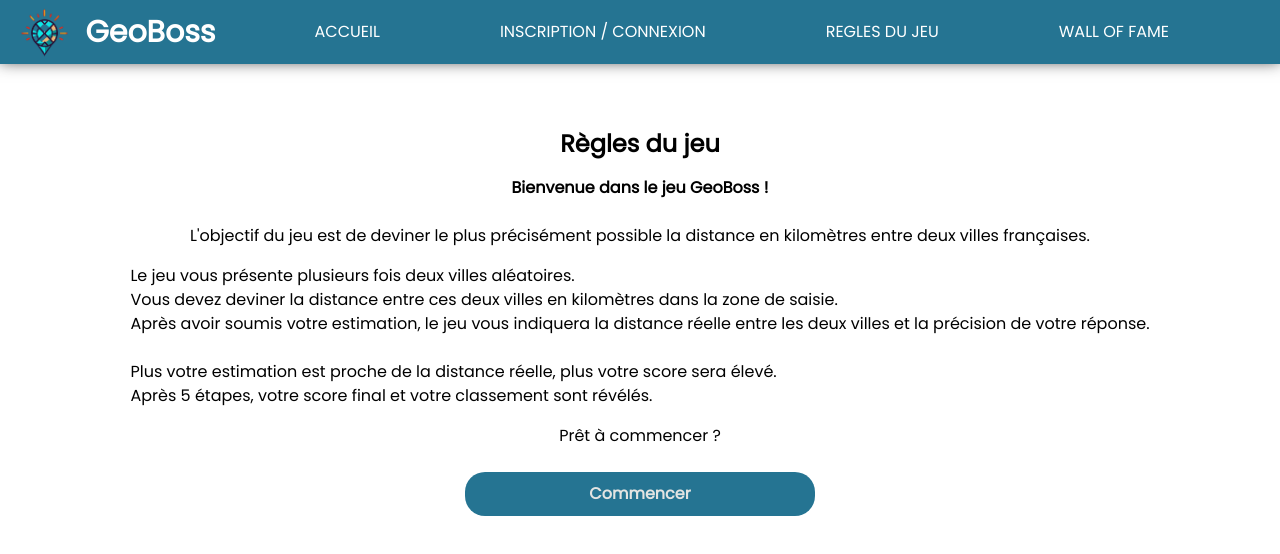
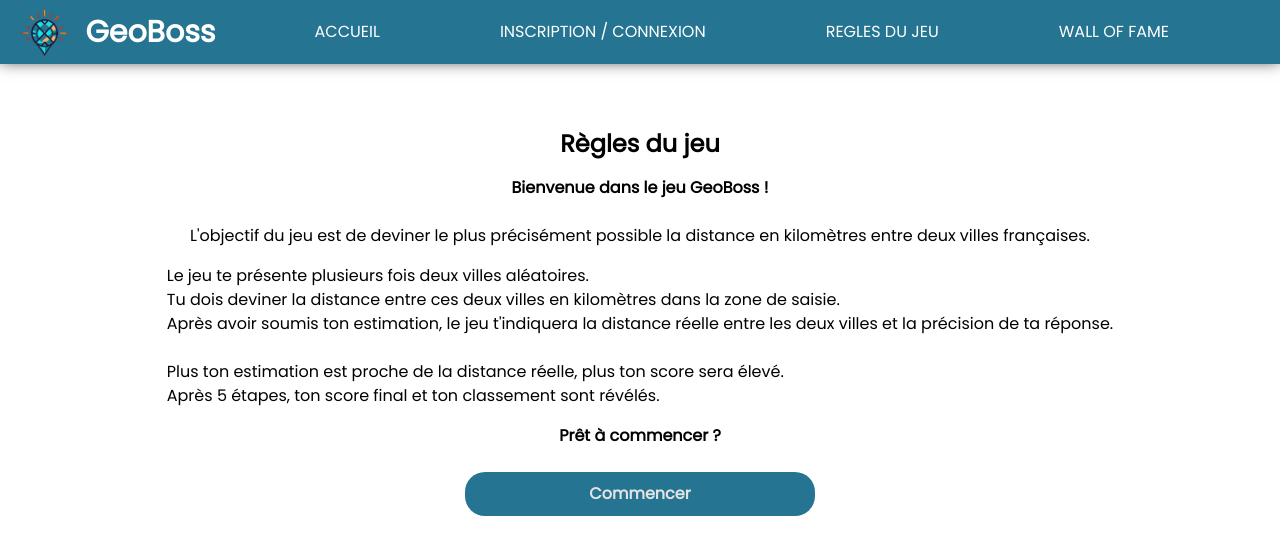
Before and after one commit to GaspardCLD/GeoBoss, a React (Vite) app in the folder frontend/: page /rules in a window 1280 px wide. Shown: the top 554 px of the page. Built offline with nearby package versions, Linux system fonts and the light colour scheme; no server answers.

Commit message:
C4_GeoBoss corrected minor issues

```diff
--- a/frontend/src/components/ConfirmationModal.jsx
+++ b/frontend/src/components/ConfirmationModal.jsx
@@ -45,7 +45,9 @@ function ConfirmationModal({
         },
       }}
     >
-      Ca a marché !
+      <p className="text-2xl text-[#257492] font-bold">
+        Tu es inscrit <br /> C'est parti pour l'aventure
+      </p>
     </ReactModal>
   );
 }
--- a/frontend/src/components/Login.jsx
+++ b/frontend/src/components/Login.jsx
@@ -36,11 +36,11 @@ function Login() {
     axios
       .post(`${import.meta.env.VITE_BACKEND_URL}/login`, user)
       .then((response) => {
+        setConfirmationModalOpen(true);
         const { token } = response.data;
         Cookies.set("jwt", token, { secure: true, sameSite: "strict" });
         const jwtToken = Cookies.get("jwt");
 
-        setConfirmationModalOpen(true);
         resetParameters();
         if (jwtToken) {
           const decodedToken = jwtDecode(jwtToken);
--- a/frontend/src/pages/GameModal.jsx
+++ b/frontend/src/pages/GameModal.jsx
@@ -70,7 +70,7 @@ function GameModal() {
         <p className="text-2xl">
           Tu as été précis à{" "}
           <span className="font-bold text-[#257492] ">
-            {PercentageOfPrecision}
+            {PercentageOfPrecision > 0 ? PercentageOfPrecision : 0}
           </span>{" "}
           % !
         </p>
--- a/frontend/src/pages/Rules.jsx
+++ b/frontend/src/pages/Rules.jsx
@@ -19,26 +19,24 @@ function Rules() {
         distance en kilomètres entre deux villes françaises.
       </p>
       <ol className="text-left mt-4">
-        <li>Le jeu vous présente plusieurs fois deux villes aléatoires.</li>
+        <li>Le jeu te présente plusieurs fois deux villes aléatoires.</li>
         <li>
-          Vous devez deviner la distance entre ces deux villes en kilomètres
-          dans la zone de saisie.
+          Tu dois deviner la distance entre ces deux villes en kilomètres dans
+          la zone de saisie.
         </li>
         <li>
-          Après avoir soumis votre estimation, le jeu vous indiquera la distance
-          réelle entre les deux villes et la précision de votre réponse.
+          Après avoir soumis ton estimation, le jeu t'indiquera la distance
+          réelle entre les deux villes et la précision de ta réponse.
         </li>
         <br />
         <li>
-          Plus votre estimation est proche de la distance réelle, plus votre
-          score sera élevé.
+          Plus ton estimation est proche de la distance réelle, plus ton score
+          sera élevé.
         </li>
 
-        <li>
-          Après 5 étapes, votre score final et votre classement sont révélés.
-        </li>
+        <li>Après 5 étapes, ton score final et ton classement sont révélés.</li>
       </ol>
-      <p className="mt-4">Prêt à commencer ? </p>
+      <p className="mt-4 font-bold">Prêt à commencer ? </p>
       <br />
 
       <button
```
